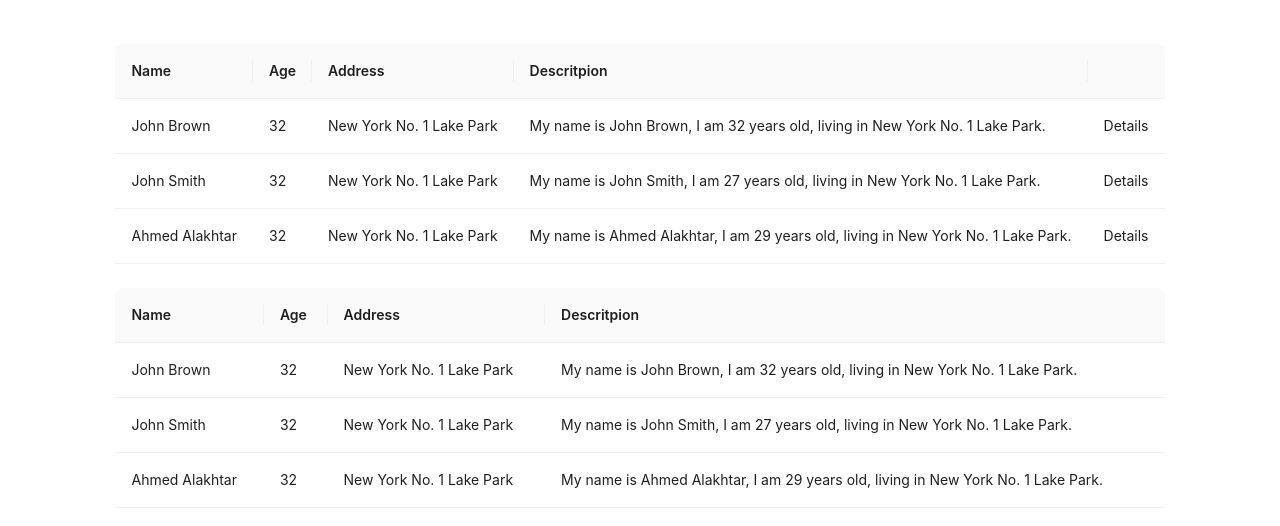
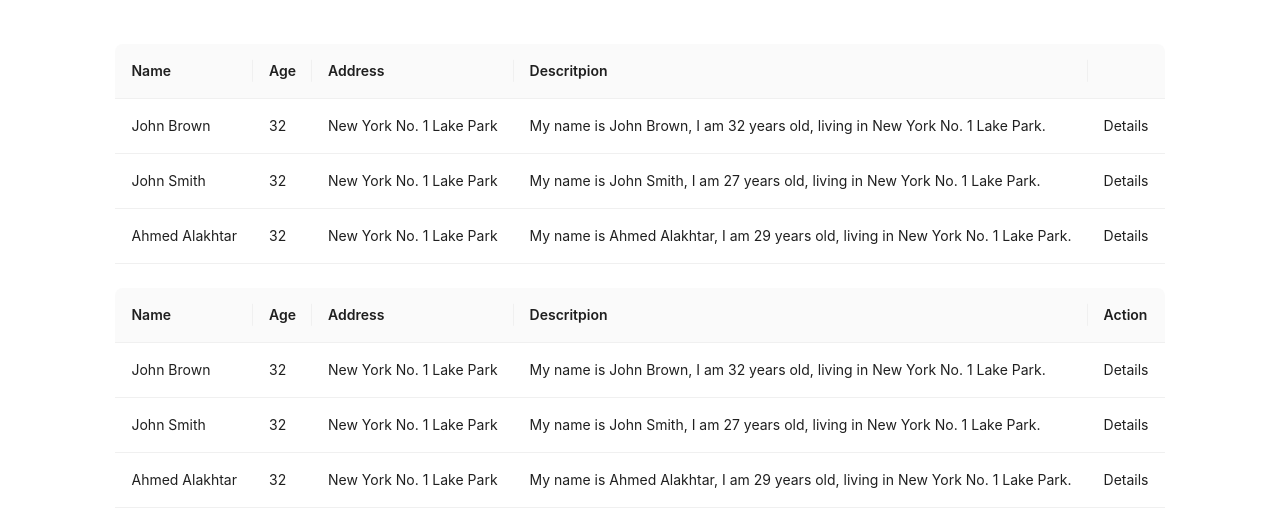
Before and after one commit to Muqorrobin22/antd-custom-expandable, a Next.js app: page / in a window 1280 px wide. Shown: the part 124-650 px from the top of the page. Built offline with nearby package versions, Linux system fonts and the light colour scheme.

Commit message:
Part II Table functionality done

```diff
--- a/app/page.tsx
+++ b/app/page.tsx
@@ -1,10 +1,21 @@
 "use client";
 
 import { Table, TableColumnsType } from "antd";
-import { JSX } from "react";
+import { JSX, useState } from "react";
 
 interface DataType {
   key: React.Key;
+  name: string;
+  age: number;
+  address: string;
+  description: string;
+  phone_number: string;
+  occupation: string;
+  status: "single" | "married";
+}
+
+interface DataTypeNew {
+  key: string;
   name: string;
   age: number;
   address: string;
@@ -50,6 +61,42 @@ const data: DataType[] = [
   },
 ];
 
+const datanew: DataTypeNew[] = [
+  {
+    key: "1",
+    name: "John Brown",
+    age: 32,
+    address: "New York No. 1 Lake Park",
+    description:
+      "My name is John Brown, I am 32 years old, living in New York No. 1 Lake Park. ",
+    occupation: "Software Engineer",
+    phone_number: "8888888888",
+    status: "married",
+  },
+  {
+    key: "2",
+    name: "John Smith",
+    age: 32,
+    address: "New York No. 1 Lake Park",
+    description:
+      "My name is John Smith, I am 27 years old, living in New York No. 1 Lake Park. ",
+    occupation: "Network Engineer",
+    phone_number: "99999999",
+    status: "single",
+  },
+  {
+    key: "3",
+    name: "Ahmed Alakhtar",
+    age: 32,
+    address: "New York No. 1 Lake Park",
+    description:
+      "My name is Ahmed Alakhtar, I am 29 years old, living in New York No. 1 Lake Park. ",
+    occupation: "AI engineer",
+    phone_number: "111111111",
+    status: "single",
+  },
+];
+
 const columns: TableColumnsType<DataType> = [
   {
     title: "Name",
@@ -63,6 +110,22 @@ const columns: TableColumnsType<DataType> = [
 ];
 
 export default function Home() {
+  const [expandedRowKeys, setExpandedRowKeys] = useState<string[]>([]);
+
+  const handleExpand: ({
+    expanded,
+    record,
+  }: {
+    record: DataTypeNew;
+    expanded?: boolean;
+  }) => void = ({ expanded, record }) => {
+    setExpandedRowKeys((prev) => {
+      return prev.includes(record.key)
+        ? prev.filter((key) => key !== record.key)
+        : [...prev, record.key];
+    });
+  };
+
   const expandableUIRow: (record: DataType) => JSX.Element = (record) => {
     return (
       <section className="grid gap-8 p-2 grid-cols-2 max-w-[1000px]">
@@ -97,7 +160,7 @@ export default function Home() {
     );
   };
 
-  const columnsNewTable: TableColumnsType<DataType> = [
+  const columnsNewTable: TableColumnsType<DataTypeNew> = [
     {
       title: "Name",
       dataIndex: "name",
@@ -106,6 +169,20 @@ export default function Home() {
     { title: "Age", dataIndex: "age", key: "age" },
     { title: "Address", dataIndex: "address", key: "address" },
     { title: "Descritpion", dataIndex: "description", key: "description" },
+    {
+      title: "Action",
+      key: "action",
+      render(value, record, index) {
+        return (
+          <div
+            className="flex items-center cursor-pointer "
+            onClick={() => handleExpand({ record })}
+          >
+            <p> Details </p>
+          </div>
+        );
+      },
+    },
   ];
 
   return (
@@ -118,7 +195,6 @@ export default function Home() {
           pagination={false}
           expandable={{
             expandedRowRender: (record) => {
-              console.log("record: ", record);
               return <div>{expandableUIRow(record)}</div>;
             },
             expandIcon: ({ expanded, onExpand, record }) => {
@@ -133,10 +209,21 @@ export default function Home() {
 
         {/* Code here PART II */}
         <div className="mt-6">
-          <Table<DataType>
+          <Table<DataTypeNew>
             columns={columnsNewTable}
-            dataSource={data}
+            dataSource={datanew}
             pagination={false}
+            expandable={{
+              expandedRowRender: (record) => {
+                return <div>{expandableUIRow(record)}</div>;
+              },
+              expandedRowKeys: expandedRowKeys,
+              showExpandColumn: false,
+              onExpand: (expanded, record) => {
+                // code the logic in here
+                handleExpand({ expanded, record });
+              },
+            }}
           />
         </div>
       </div>
```
